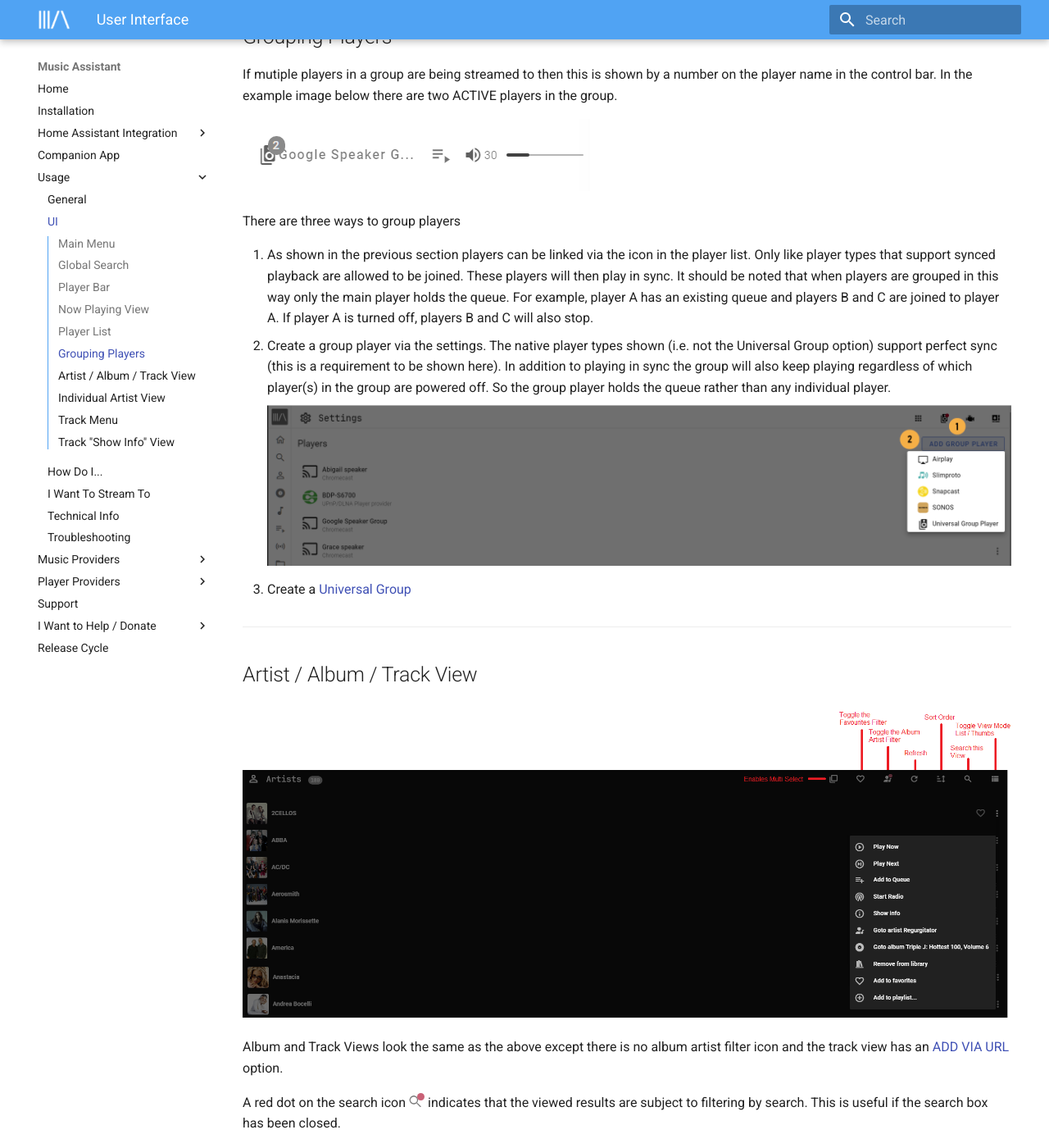
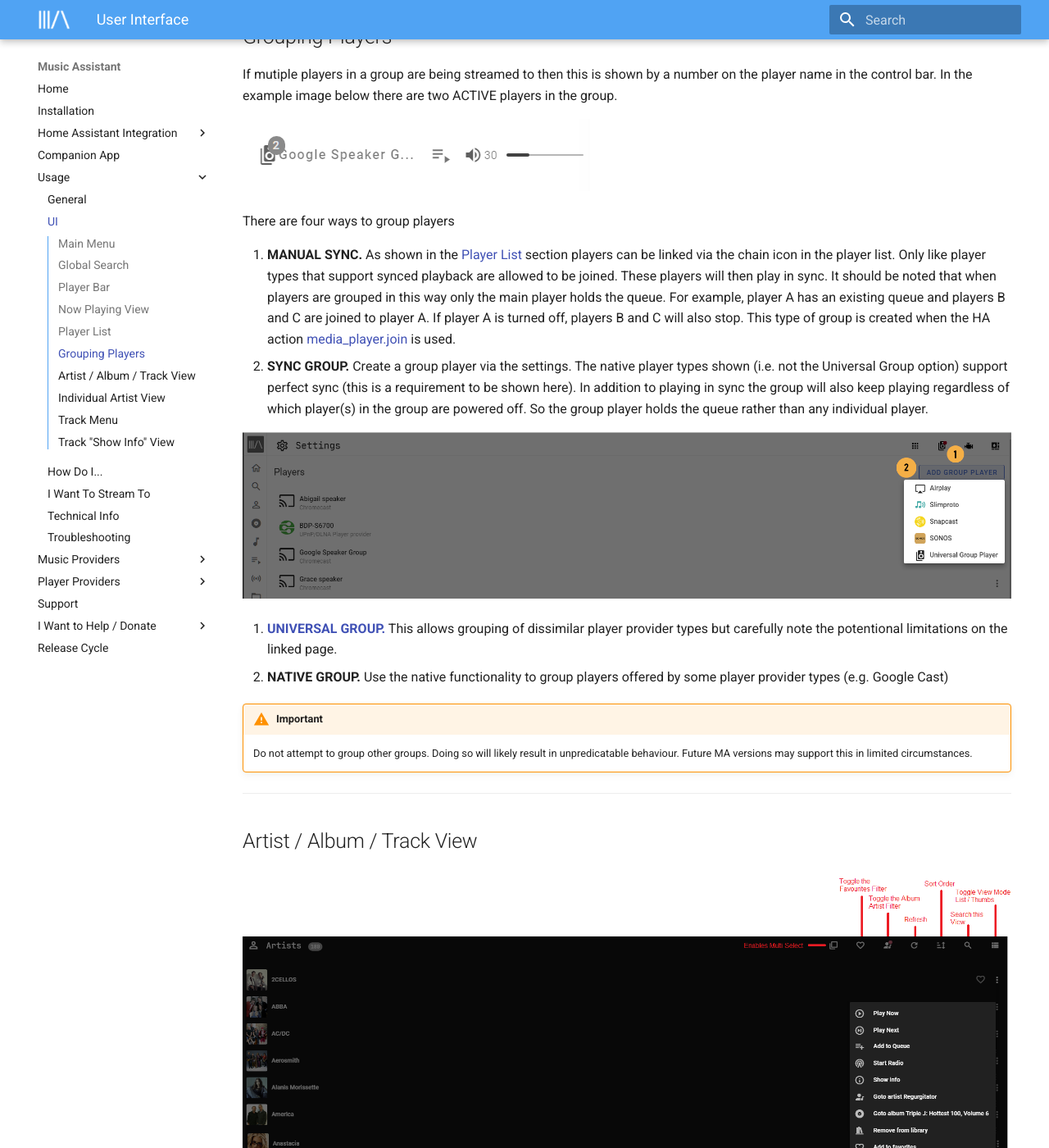
Before and after one commit to pwbriggs/music-assistant.github.io, an MkDocs documentation site: the page built from docs/ui.md, in a window 1280 px wide and 1400 px high, scrolled down 3931 px. Shown: the whole window at 82% size. Built offline with MkDocs 1.6.1 and Material for MkDocs 9.7.7, drawn with Linux system fonts in a browser that asks for light colours.

Commit message:
Update Grouping Information

```diff
--- a/docs/ui.md
+++ b/docs/ui.md
@@ -58,14 +58,19 @@
 
 ![image](assets/screenshots/group_indication.png)
 
-There are three ways to group players
+There are four ways to group players
 
-1.    As shown in the previous section players can be linked via the icon in the player list. Only like player types that support synced playback are allowed to be joined. These players will then play in sync. It should be noted that when players are grouped in this way only the main player holds the queue. For example, player A has an existing queue and players B and C are joined to player A. If player A is turned off, players B and C will also stop.
-2.    Create a group player via the settings. The native player types shown (i.e. not the Universal Group option) support perfect sync (this is a requirement to be shown here). In addition to playing in sync the group will also keep playing regardless of which player(s) in the group are powered off. So the group player holds the queue rather than any individual player.
+1.    **MANUAL SYNC.** As shown in the [Player List](#player-list) section players can be linked via the chain icon in the player list. Only like player types that support synced playback are allowed to be joined. These players will then play in sync. It should be noted that when players are grouped in this way only the main player holds the queue. For example, player A has an existing queue and players B and C are joined to player A. If player A is turned off, players B and C will also stop. This type of group is created when the HA action [media_player.join](https://www.home-assistant.io/integrations/media_player/#action-media_playerjoin) is used.
+2.    **SYNC GROUP.** Create a group player via the settings. The native player types shown (i.e. not the Universal Group option) support perfect sync (this is a requirement to be shown here). In addition to playing in sync the group will also keep playing regardless of which player(s) in the group are powered off. So the group player holds the queue rather than any individual player.
 
-    ![image](assets/screenshots/syncgroup.png)
+![image](assets/screenshots/syncgroup.png)
 
-3.   Create a [Universal Group](player-support/universal.md)
+3.   **[UNIVERSAL GROUP.](player-support/universal.md)** This allows grouping of dissimilar player provider types but carefully note the potentional limitations on the linked page.
+4.   **NATIVE GROUP.** Use the native functionality to group players offered by some player provider types (e.g. Google Cast)
+
+!!! warning "Important"
+    Do not attempt to group other groups. Doing so will likely result in unpredicatable behaviour. Future MA versions may support this in limited circumstances.
+
 ***************************************************************
 
 ## Artist / Album / Track View
```
